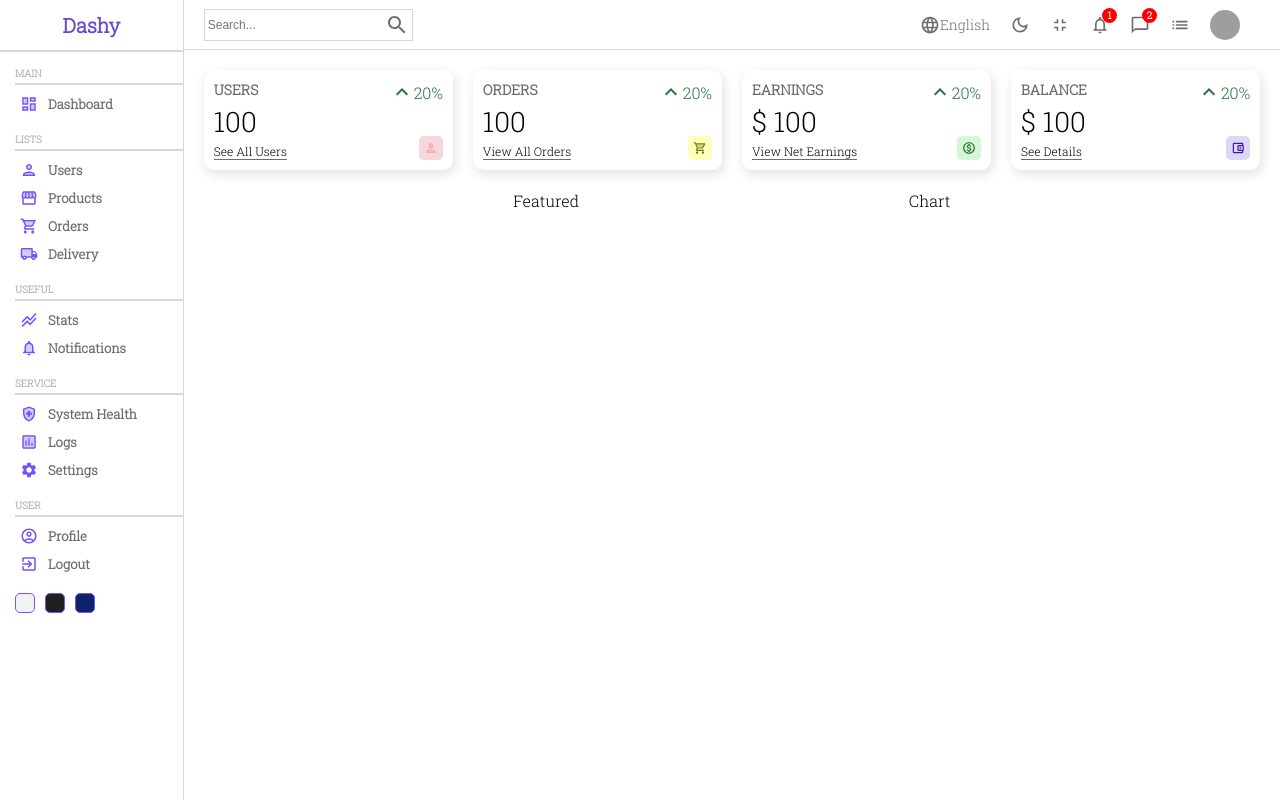
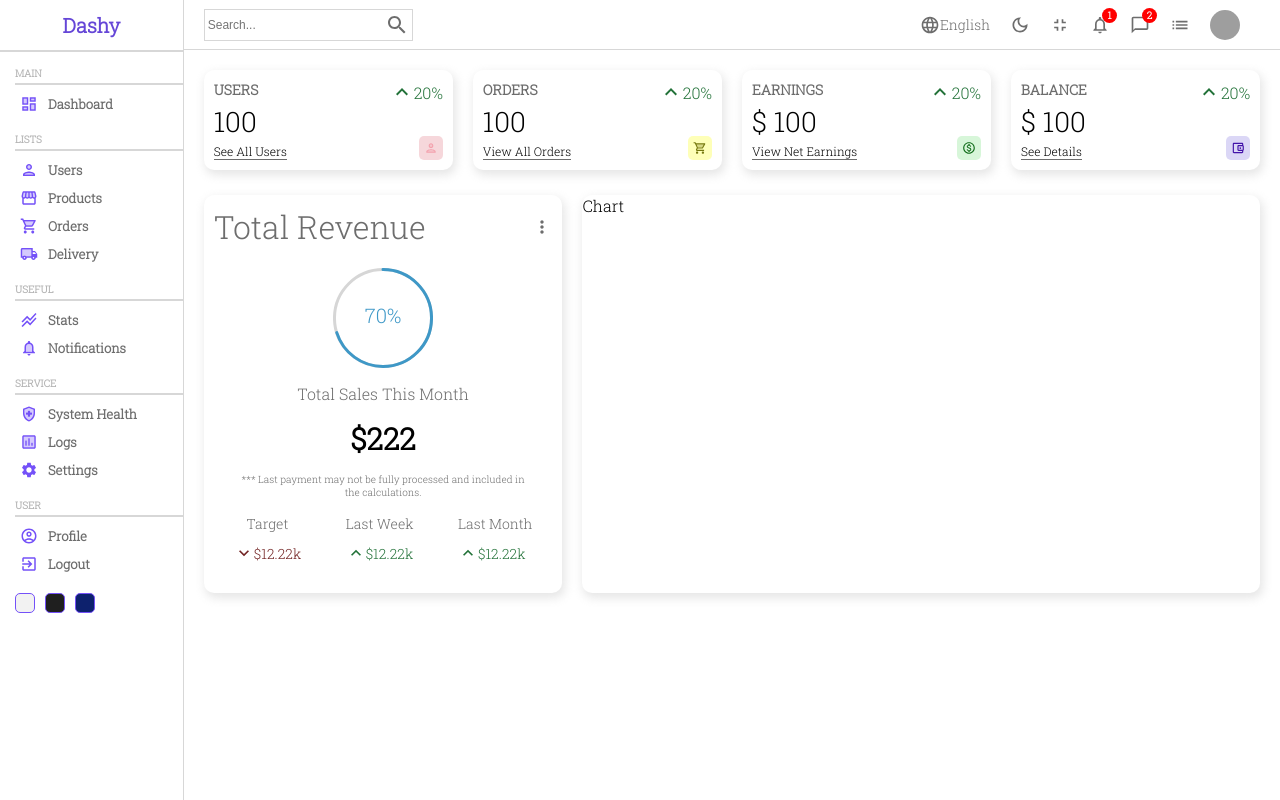
Before and after one commit to chrisalee/react_adminDash, a React (Create React App) app in the folder client/: page / in a window 1280 px wide. Built offline with nearby package versions, Linux system fonts and the light colour scheme; grey boxes are pictures that could not be loaded.

Commit message:
featured chart react-circular-progressbar

```diff
--- a/client/package.json
+++ b/client/package.json
@@ -11,6 +11,7 @@
     "@testing-library/react": "^13.0.1",
     "@testing-library/user-event": "^13.5.0",
     "react": "^18.0.0",
+    "react-circular-progressbar": "^2.0.4",
     "react-dom": "^18.0.0",
     "react-router-dom": "^6.3.0",
     "react-scripts": "5.0.1",
--- a/client/src/components/chart/chart.scss
+++ b/client/src/components/chart/chart.scss
@@ -0,0 +1,6 @@
+.chart {
+    flex: 4;
+    -webkit-box-shadow: 2px 4px 10px 1px rgba(0, 0, 0, 0.47);
+    box-shadow: 2px 4px 10px 1px rgba(201, 201, 201, 0.47);
+    border-radius: 10px;
+}
--- a/client/src/components/featured/Featured.js
+++ b/client/src/components/featured/Featured.js
@@ -1,9 +1,54 @@
-import './featured.scss';
+import "./featured.scss";
+import MoreVertTwoTone from "@mui/icons-material/MoreVertTwoTone";
+import KeyboardArrowDownIcon from '@mui/icons-material/KeyboardArrowDown';
+import KeyboardArrowUpOutlinedIcon from '@mui/icons-material/KeyboardArrowUpOutlined';
+import { CircularProgressbar } from "react-circular-progressbar";
+import 'react-circular-progressbar/dist/styles.css';
 
 const Featured = () => {
   return (
-    <div className='featured'>Featured</div>
-  )
-}
+    <div className="featured">
+      <div className="featured__top">
+        <h1 className="title">Total Revenue</h1>
+        <MoreVertTwoTone fontSize="small" />
+      </div>
+      <div className="featured__bottom">
+        <div className="featured__chart">
+          <CircularProgressbar
+            value={70}
+            text={"70%"}
+            strokeWidth={3}
+          />
+        </div>
+        <p className="title">Total Sales This Month</p>
+        <p className="amount">$222</p>
+        <p className="description">*** Last payment may not be fully processed and included in the calculations.</p>
+        <div className="summary">
+          <div className="item">
+            <div className="item__title">Target</div>
+            <div className="item__result negative">
+              <KeyboardArrowDownIcon fontSize="small" />
+              <div className="result__amount">$12.22k</div>
+            </div>
+          </div>
+          <div className="item">
+            <div className="item__title">Last Week</div>
+            <div className="item__result positive">
+              <KeyboardArrowUpOutlinedIcon fontSize="small" />
+              <div className="result__amount">$12.22k</div>
+            </div>
+          </div>
+          <div className="item">
+            <div className="item__title">Last Month</div>
+            <div className="item__result positive">
+              <KeyboardArrowUpOutlinedIcon fontSize="small" />
+              <div className="result__amount">$12.22k</div>
+            </div>
+          </div>
+        </div>
+      </div>
+    </div>
+  );
+};
 
-export default Featured
+export default Featured;
--- a/client/src/components/featured/featured.scss
+++ b/client/src/components/featured/featured.scss
@@ -0,0 +1,81 @@
+.featured {
+    flex: 2;
+    -webkit-box-shadow: 2px 4px 10px 1px rgba(0, 0, 0, 0.47);
+    box-shadow: 2px 4px 10px 1px rgba(201, 201, 201, 0.47);
+    border-radius: 10px;
+    padding: 10px;
+
+    .featured__top {
+        display: flex;
+        align-items: center;
+        justify-content: space-between;
+        color: #6d6d6d;
+
+        .title {
+            font-style: 16px;
+            font-weight: 500;
+        }
+    }
+
+    .featured__bottom {
+        padding: 20px;
+        display: flex;
+        flex-direction: column;
+        align-items: center;
+        justify-content: center;
+        gap: 15px;
+
+        .featured__chart {
+            width: 100px;
+            height: 100px;
+        }
+
+        .title {
+            font-weight: 100;
+            color: #6d6d6d;
+        }
+
+        .amount {
+            font-size: 30px;
+            font-weight: 900;
+        }
+
+        .description {
+            font-size: 10px;
+            font-weight: 300;
+            color: #6d6d6d;
+            text-align: center;
+        }
+
+        .summary {
+            width: 100%;
+            display: flex;
+            align-items: center;
+            justify-content: space-between;
+
+            .item {
+                text-align: center;
+
+                .item__title {
+                    font-size: 14px;
+                    color: #6d6d6d;
+                }
+
+                .item__result {
+                    display: flex;
+                    align-items: center;
+                    margin-top: 10px;
+                    font-size: 14px;
+
+                    &.positive {
+                        color: #237239;
+                    }
+
+                    &.negative {
+                        color: #722323;
+                    }
+                }
+            }
+        }
+    }
+}
--- a/client/src/pages/home/home.scss
+++ b/client/src/pages/home/home.scss
@@ -4,15 +4,14 @@
     .home__container {
         flex: 6;
 
-        .home__widgets {
+        .home__widgets, .home__charts {
             display: flex;
             padding: 20px;
             gap: 20px;
         }
 
         .home__charts {
-            display: flex;
-            justify-content: space-evenly;
+            padding: 5px 20px;
         }
     }
 }
```
Also changed, not shown: 1 other file (tests, documents, lock files or other folders).
